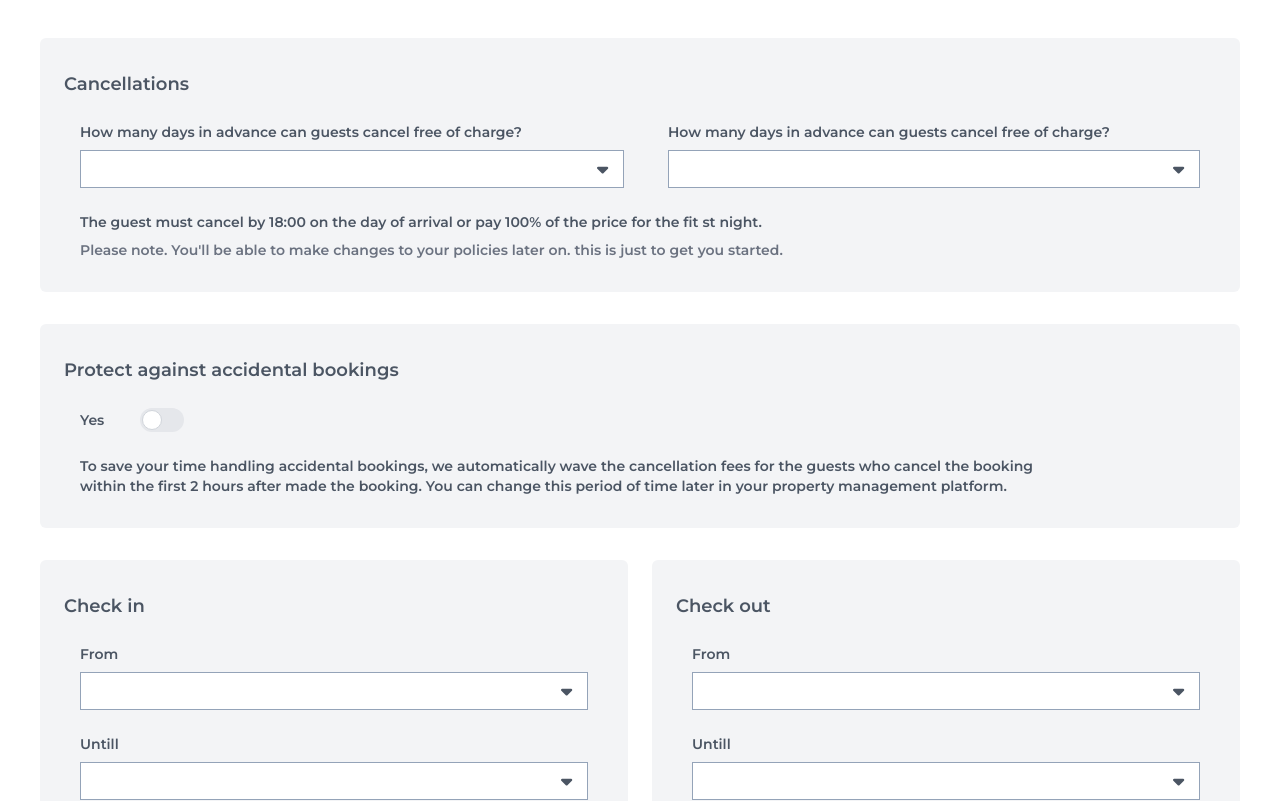
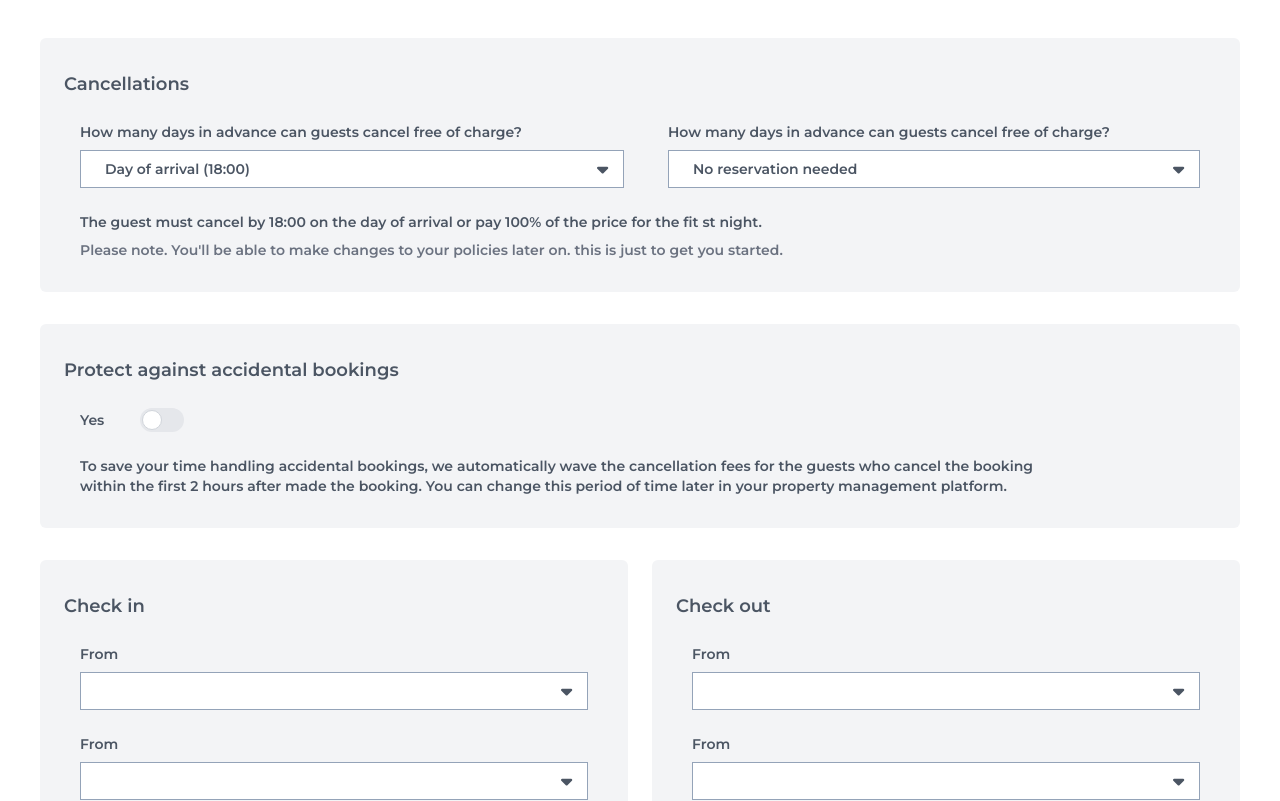
Before and after one commit to donextdo/bloonsoo-frontend-nuxt, a Nuxt app: page /listing/hotel/policies in a window 1280 px wide. Shown: the part 520-1321 px from the top of the page. Built offline with nearby package versions, Linux system fonts and the light colour scheme.

Commit message:
payment and policies-input data

```diff
--- a/pages/index.vue
+++ b/pages/index.vue
@@ -21,7 +21,7 @@ const cta2 = {
 
         <Hotels />
 
-        <WhyChooseUs />
+        <!-- <WhyChooseUs /> -->
 
         <Hotels title="Top Rated Properties" topRated/>
 
@@ -48,7 +48,7 @@ const cta2 = {
 
         </Cta>
 
-        <Featured />
+        <!-- <Featured /> -->
 
         <Cta :content="cta2">
 
@@ -75,7 +75,7 @@ const cta2 = {
 
         <Tips />
 
-        <Testimonials />
+        <!-- <Testimonials /> -->
 
         <Cta noCard>
 
--- a/pages/listing/hotel/policies.vue
+++ b/pages/listing/hotel/policies.vue
@@ -3,13 +3,56 @@ definePageMeta({
   layout: "listing",
 });
 
+import { ref } from "vue";
+
 const router = useRouter();
 
-const postNext = () => {
-  router.push({ path: "/listing/hotel/payments" });
+const dayOfArrival = ref("Day of arrival (18:00)");
+const reservation = ref("No reservation needed");
+
+// togel
+
+const checkInForm = ref("6.00");
+const checkInUntill = ref("18.00");
+const checkOutForm = ref("6.00");
+const checkOutUntill = ref("18.00");
+
+const children = ref();
+const childrenError = ref(false);
+
+const pets = ref("yes");
+
+const createPolicies = async () => {
+  setTimeout(() => {
+    childrenError.value = false;
+  }, 10000);
+
+  if (!children.value) return (childrenError.value = true);
+
+  const policiesDto = {
+    day_of_arrival: dayOfArrival.value,
+    reservation: reservation.value,
+
+    check_in_form: checkInForm.value,
+    check_in_untill: checkInUntill.value,
+    check_out_form: checkOutForm.value,
+    check_out_untill: checkOutUntill.value,
+
+    children: children.value === "yes" ? true : false,
+    pets: pets.value,
+  };
+
+  const hotel = await $fetch("http://localhost:9000/api/hotel/create", {
+    method: "POST",
+    body: policies,
+  });
+
+  // hotelId.value = hotel._id;
+
+  // console.log(hotel);
+
+  router.push({ path: "/listing/hotel/policies" });
 };
-
-
 </script>
 
 <template>
@@ -21,35 +64,59 @@ const postNext = () => {
     </h2>
     <ListingHotelTabs active_1 active_2 active_3 active_4 active_5 />
 
+    <!-- section 01 -->
     <ListingFormCard label="Cancellations">
+      <div class="grid grid-cols-2 gap-x-8 gap-y-6 px-4">
+        <SharedDropDown
+          label="How many days in advance can guests cancel free of charge?"
+          v-model="dayOfArrival"
+          errorMessage="Please select a days"
+          slot
+        >
+          <option
+            value="Day of arrival (18:00)"
+            class="text-sm font-semibold text-gray-500 appearance-none"
+          >
+            Day of arrival (18:00)
+          </option>
 
-      <div class="grid grid-cols-2 gap-x-8 gap-y-6 px-4">
-
-        <SharedDropDown
-
-          label="How many days in advance can guests cancel free of charge?"
-          v-model="roomType"
-          errorMessage="please enter"
-          :options="[
-            'Day of arrival (18:00)',
-            'Day of arrival (19:00)',
-            'Day of arrival (20:00)',
-          ]"
-        />
+          <option
+            value="Day of arrival (19:00)"
+            class="text-sm font-semibold text-gray-500 appearance-none"
+          >
+            Day of arrival (19:00)
+          </option>
+          <option
+            value="Day of arrival (20:00)"
+            class="text-sm font-semibold text-gray-500 appearance-none"
+          >
+            Day of arrival (20:00)
+          </option>
+        </SharedDropDown>
 
         <SharedDropDown
           class="pl-3"
           label="How many days in advance can guests cancel free of charge?"
-          v-model="roomType"
-          errorMessage="please enter"
-          :options="[
-            'No reservation needed',
-            'No reservation needed',
-            'No reservation needed',
-          ]"
-        />
+          v-model="reservation"
+          errorMessage="Please select a days"
+          slot
+        >
+          <option
+            value="No reservation needed"
+            class="text-sm font-semibold text-gray-500 appearance-none"
+          >
+            No reservation needed
+          </option>
 
+          <option
+            value="Yes reservation needed"
+            class="text-sm font-semibold text-gray-500 appearance-none"
+          >
+            Yes reservation needed
+          </option>
+        </SharedDropDown>
       </div>
+
       <div class="flex flex-col gap-2 px-4">
         <p class="text-sm font-semibold text-gray-600">
           The guest must cancel by 18:00 on the day of arrival or pay 100% of
@@ -63,22 +130,16 @@ const postNext = () => {
     </ListingFormCard>
 
     <ListingFormCard label="Protect against accidental bookings">
-
       <div class="grid grid-cols-2 gap-x-8 gap-y-6 px-4">
-
         <div class="flex items-center gap-4">
-
           <span class="text-sm font-semibold text-gray-600">Yes</span>
           <label class="relative cursor-pointer ml-5">
-
             <input type="checkbox" value="" class="sr-only peer" />
 
             <div
               class="w-11 h-6 bg-gray-200 focus:outline-none peer-focus:ring-4 peer-focus:ring-blue-300 dark:peer-focus:ring-blue-800 rounded-full peer dark:bg-gray-700 peer-checked:after:translate-x-full peer-checked:after:border-white after:content-[''] after:absolute after:top-[2px] after:left-[2px] after:bg-white after:border-gray-300 after:border after:rounded-full after:h-5 after:w-5 after:transition-all dark:border-gray-600 peer-checked:bg-blue-600"
             ></div>
-
           </label>
-
         </div>
       </div>
 
@@ -86,7 +147,7 @@ const postNext = () => {
         <p class="text-sm text-gray-600 font-semibold">
           To save your time handling accidental bookings, we automatically wave
           the cancellation fees for the guests who cancel the booking
-          <br>
+          <br />
           within the first 2 hours after made the booking. You can change this
           period of time later in your property management platform.
         </p>
@@ -94,83 +155,165 @@ const postNext = () => {
     </ListingFormCard>
 
     <div class="grid md:grid-cols-2 gap-6">
-
-
       <ListingFormCard label="Check in">
         <div class="px-4 flex flex-col gap-6">
+          <SharedDropDown
+            label="From"
+            v-model="checkInForm"
+            errorMessage="Please select a time"
+            slot
+          >
+            <option
+              value="06:00"
+              class="text-sm font-semibold text-gray-500 appearance-none"
+            >
+              06:00
+            </option>
+            <option
+              value="07:00"
+              class="text-sm font-semibold text-gray-500 appearance-none"
+            >
+              07:00
+            </option>
+            <option
+              value="08:00"
+              class="text-sm font-semibold text-gray-500 appearance-none"
+            >
+              08:00
+            </option>
+          </SharedDropDown>
+
+          <!-- errorMessage="please enter"
+            :options="['06:00', '07:00', '08:00']" -->
 
           <SharedDropDown
             label="From"
-            v-model="roomType"
-            errorMessage="please enter"
-            :options="['06:00', '07:00', '08:00']"
-          />
-
-          <SharedDropDown
-            label="Untill"
-            v-model="roomType"
-            errorMessage="please enter"
-            :options="['18:00', '19:00', '20:00']"
-          />
-
+            v-model="checkInUntill"
+            errorMessage="Please select a time"
+            slot
+          >
+            <option
+              value="18:00"
+              class="text-sm font-semibold text-gray-500 appearance-none"
+            >
+              18:00
+            </option>
+            <option
+              value="19:00"
+              class="text-sm font-semibold text-gray-500 appearance-none"
+            >
+              19:00
+            </option>
+            <option
+              value="20:00"
+              class="text-sm font-semibold text-gray-500 appearance-none"
+            >
+              20:00
+            </option>
+          </SharedDropDown>
         </div>
-
       </ListingFormCard>
 
-
       <ListingFormCard label="Check out">
-
         <div class="px-4 flex flex-col gap-6">
+          <SharedDropDown
+            label="From"
+            v-model="checkOutForm"
+            errorMessage="Please select a time"
+            slot
+          >
+            <option
+              value="06:00"
+              class="text-sm font-semibold text-gray-500 appearance-none"
+            >
+              06:00
+            </option>
+            <option
+              value="07:00"
+              class="text-sm font-semibold text-gray-500 appearance-none"
+            >
+              07:00
+            </option>
+            <option
+              value="08:00"
+              class="text-sm font-semibold text-gray-500 appearance-none"
+            >
+              08:00
+            </option>
+          </SharedDropDown>
 
           <SharedDropDown
             label="From"
-            v-model="roomType"
-            errorMessage="please enter"
-            :options="['06:00', '07:00', '08:00']"
-          />
-
-          <SharedDropDown
-            label="Untill"
-            v-model="roomType"
-            errorMessage="please enter"
-            :options="['18:00', '19:00', '20:00']"
-          />
-
+            v-model="checkOutUntill"
+            errorMessage="Please select a time"
+            slot
+          >
+            <option
+              value="18:00"
+              class="text-sm font-semibold text-gray-500 appearance-none"
+            >
+              18:00
+            </option>
+            <option
+              value="19:00"
+              class="text-sm font-semibold text-gray-500 appearance-none"
+            >
+              19:00
+            </option>
+            <option
+              value="20:00"
+              class="text-sm font-semibold text-gray-500 appearance-none"
+            >
+              20:00
+            </option>
+          </SharedDropDown>
         </div>
-
       </ListingFormCard>
     </div>
 
     <ListingFormCard label="Children and Pets">
       <div class="px-4">
-
         <SharedRadioGroup
           title="Children Can you accommodate children? (You can specify the ages and
           prices later)"
-          :options="[{data: 'yes', label: 'yes'}, {data: 'no', label: 'no'}]"
+          :options="[
+            { data: 'yes', label: 'yes' },
+            { data: 'no', label: 'no' },
+          ]"
           name="children"
+          v-model="children"
+          :error="childrenError"
           errorMessage="Please select an option"
-          />
-
+        />
 
         <SharedDropDown
           class="pt-7 w-96"
           label="Pets"
-          v-model="roomType"
-          errorMessage="please enter"
-          :options="['Yes', 'No']"
-        />
-
+          v-model="pets"
+          errorMessage="Please select a option"
+          slot
+        >
+          <option
+            value="Yes"
+            class="text-sm font-semibold text-gray-500 appearance-none"
+          >
+            Yes
+          </option>
+          <option
+            value="No"
+            class="text-sm font-semibold text-gray-500 appearance-none"
+          >
+            No
+          </option>
+        </SharedDropDown>
       </div>
-
     </ListingFormCard>
 
     <button
-      @click="postNext"
+      @click="createPolicies"
       class="w-full py-4 bg-blue-700 text-white font-semibold text-base rounded-lg hover:bg-blue-900"
     >
       Next
     </button>
-
   </section>
 </template>
```
Also changed, not shown: pages/listing/hotel/payments.vue (+63 -36 lines).
